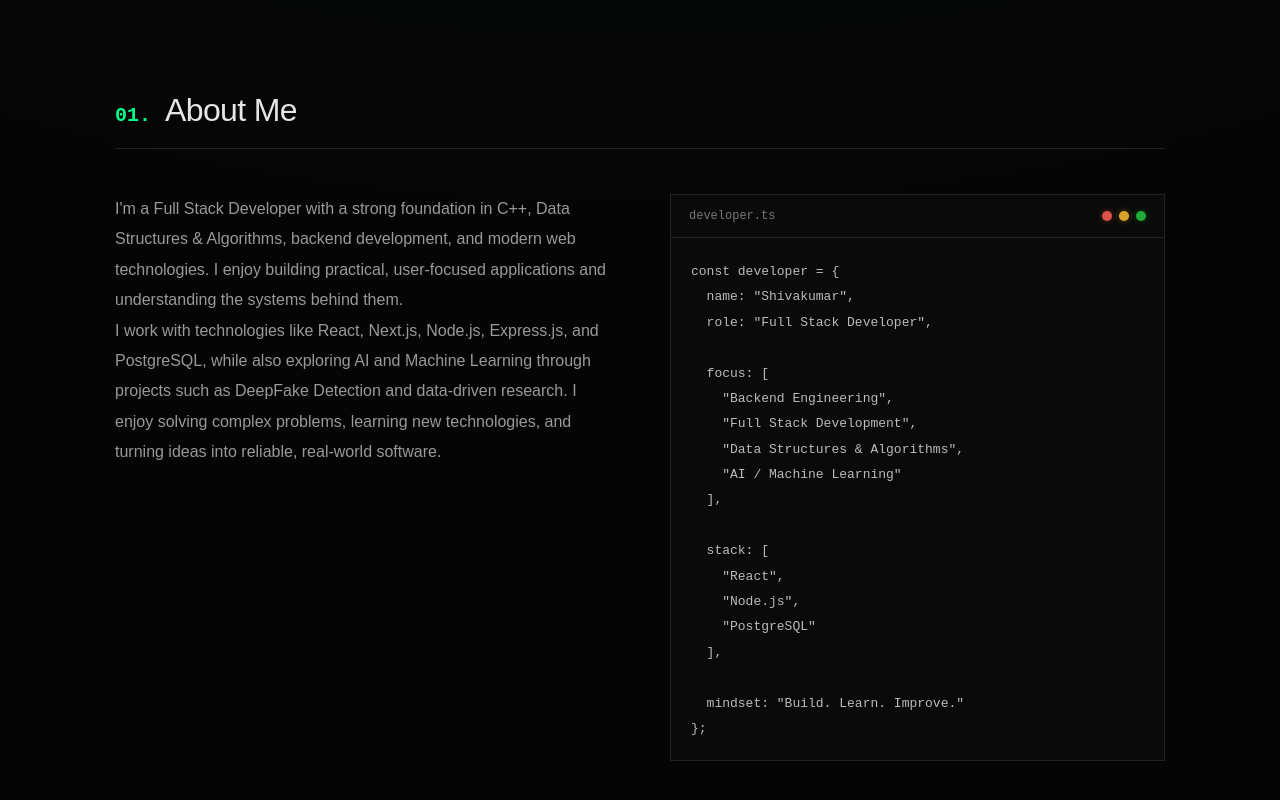
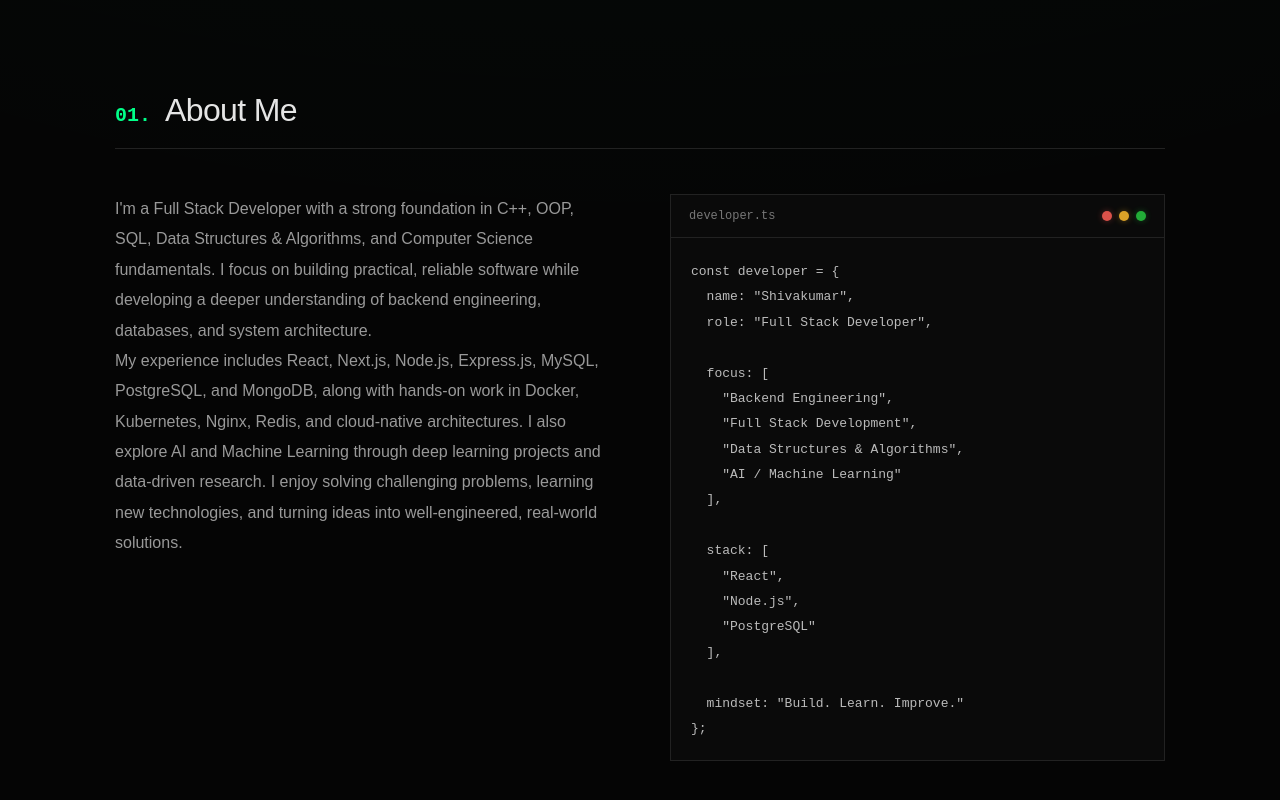
Before and after one commit to ShivakumarSK2005/Portpolio, a Next.js app: page / in a window 1280 px wide. Shown: the part 986-1786 px from the top of the page. Built offline with nearby package versions, Linux system fonts and the light colour scheme.

Commit message:
content: update About Me narrative

```diff
--- a/src/app/page.tsx
+++ b/src/app/page.tsx
@@ -452,18 +452,21 @@ export default function Home() {
         <div className="about-grid">
           <div>
             <p>
-              I'm a Full Stack Developer with a strong foundation in C++, Data
-              Structures & Algorithms, backend development, and modern web
-              technologies. I enjoy building practical, user-focused applications
-              and understanding the systems behind them.
+              I'm a Full Stack Developer with a strong foundation in C++, OOP, SQL,
+              Data Structures &amp; Algorithms, and Computer Science fundamentals.
+              I focus on building practical, reliable software while developing a
+              deeper understanding of backend engineering, databases, and system
+              architecture.
             </p>
 
             <p>
-              I work with technologies like React, Next.js, Node.js, Express.js,
-              and PostgreSQL, while also exploring AI and Machine Learning
-              through projects such as DeepFake Detection and data-driven
-              research. I enjoy solving complex problems, learning new
-              technologies, and turning ideas into reliable, real-world software.
+              My experience includes React, Next.js, Node.js, Express.js, MySQL,
+              PostgreSQL, and MongoDB, along with hands-on work in Docker, Kubernetes,
+              Nginx, Redis, and cloud-native architectures. I also explore AI and
+              Machine Learning through deep learning projects and data-driven
+              research. I enjoy solving challenging problems, learning new
+              technologies, and turning ideas into well-engineered, real-world
+              solutions.
             </p>
           </div>
 
```
